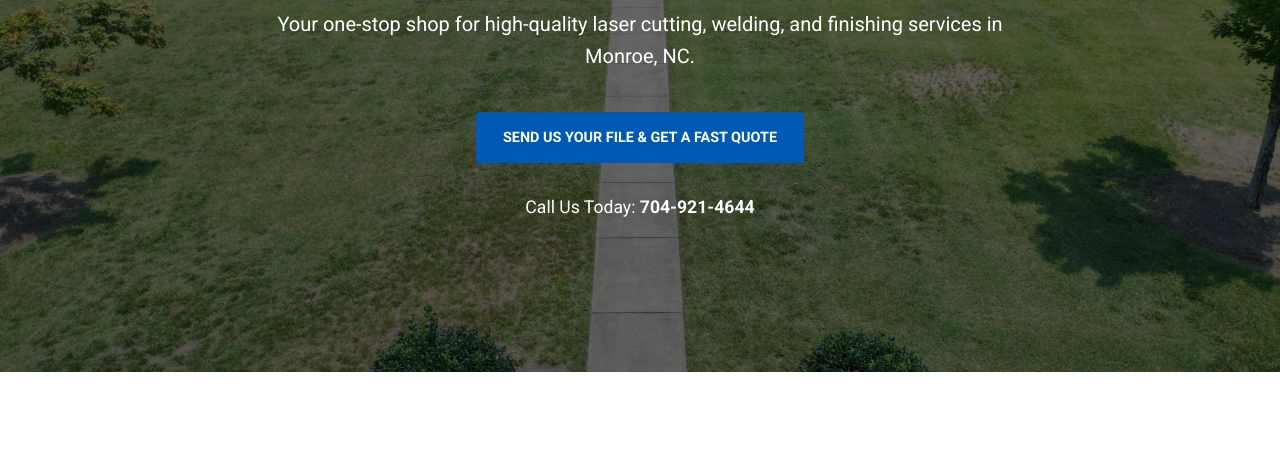
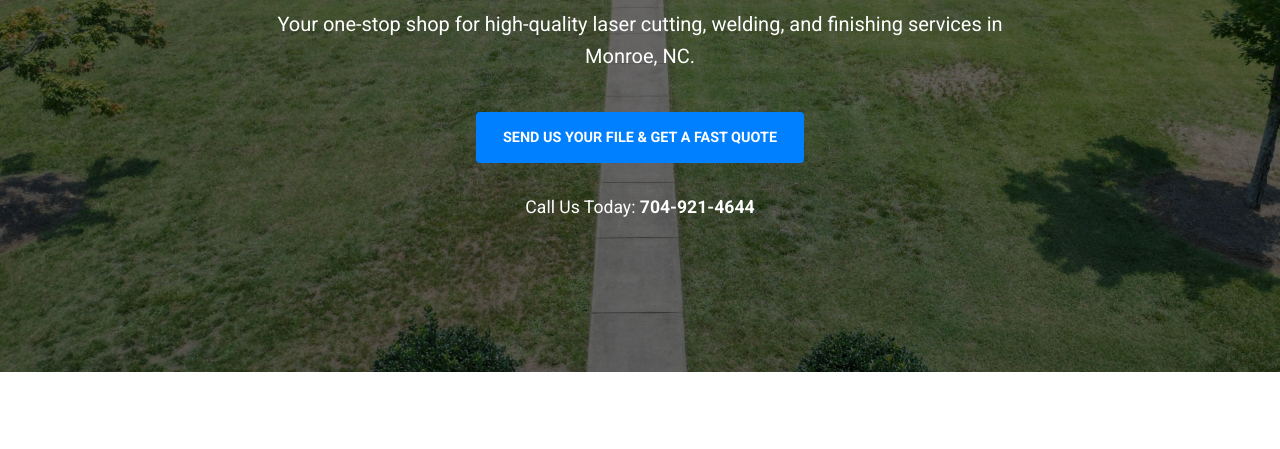
Before and after one commit to csprolesUNCC/brownequipment, a plain HTML site: page index.html in a window 1280 px wide. Shown: the part 314-763 px from the top of the page. Drawn offline with Linux system fonts and the light colour scheme.

Commit message:
Color update

```diff
--- a/styles/styles.css
+++ b/styles/styles.css
@@ -1,6 +1,6 @@
 :root {
     --primary-color: #003366;
-    --accent-color: #0059b3;
+    --accent-color: #0080ff;
     --light-bg: #f8f8f8;
     --text-color: #333;
     --font-family: 'Roboto', sans-serif;
@@ -48,8 +48,8 @@ body {
 }
 
 .primary-cta:hover {
-    background-color: #0059b3;
-    border-color: #0059b3;
+    background-color: #0080ff;
+    border-color: #0080ff;
 }
 
 .main-header {
```
